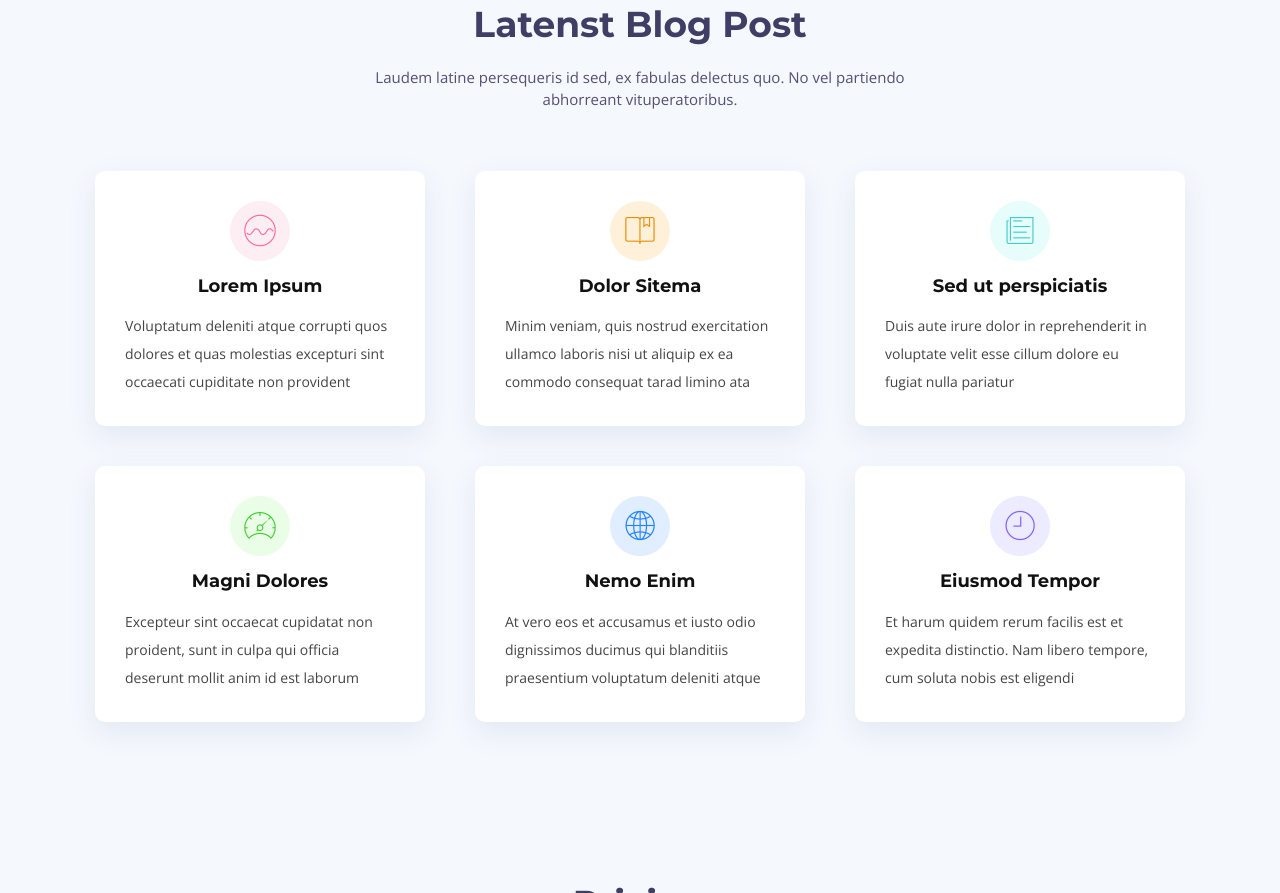
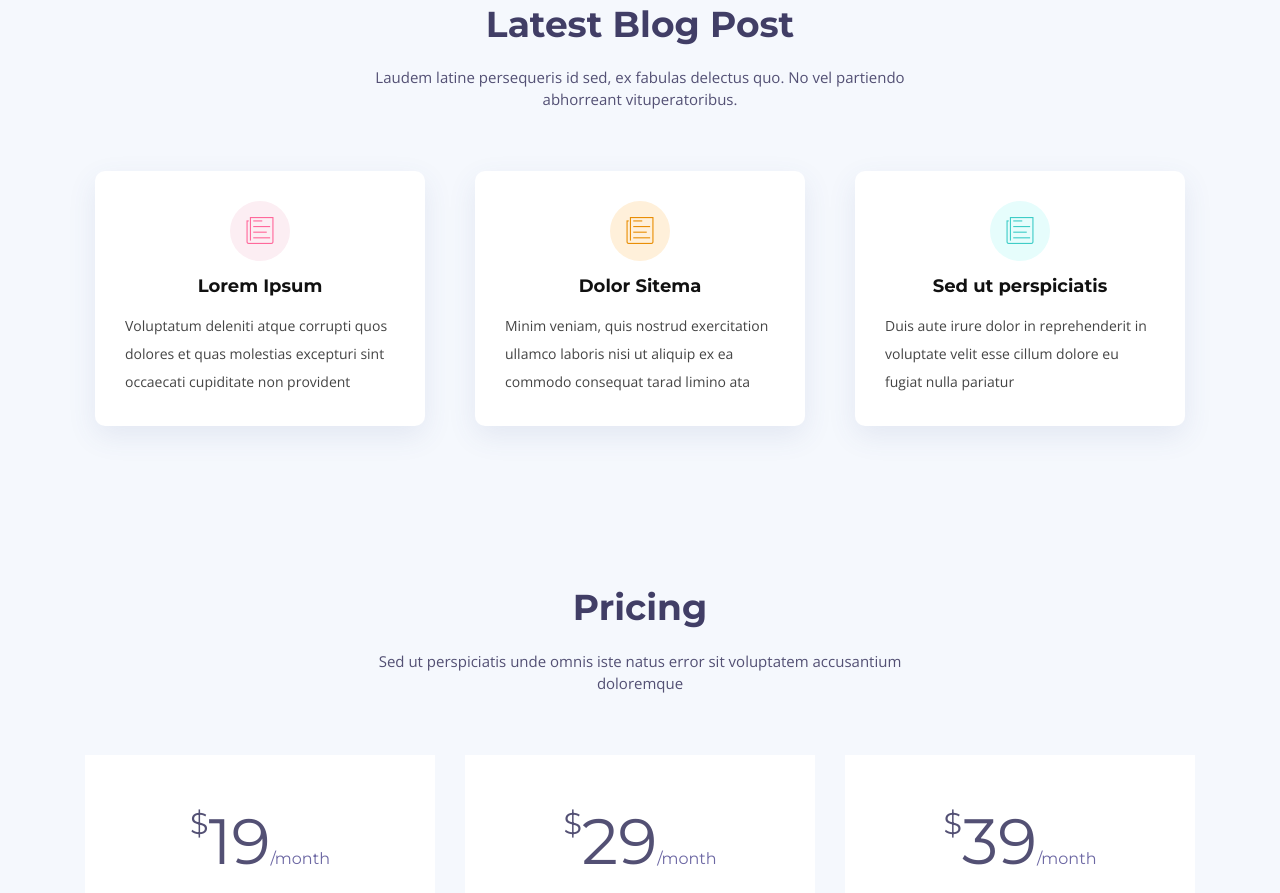
Before and after one commit to emdidar/careertalk, a plain HTML site: page index.html in a window 1280 px wide. Shown: the part 1907-2800 px from the top of the page. Drawn offline with nearby package versions, Linux system fonts and the light colour scheme; files whose address does not match are found by name.

Commit message:
logo size latest 3 blog

```diff
--- a/css/style.css
+++ b/css/style.css
@@ -158,7 +158,7 @@ h6 {
 --------------------------------------------------------------*/
 
 #header {
-  height: 110px;
+  height: 120px;
   transition: all 0.5s;
   z-index: 997;
   transition: all 0.5s;
@@ -173,7 +173,7 @@ h6 {
 
 #header.header-scrolled,
 #header.header-pages {
-  height: 70px;
+  height: 80px;/*70 old*/
   padding: 15px 0;
   background-color: #fff;
   box-shadow: 0px 0px 30px rgba(127, 137, 161, 0.3);
@@ -203,7 +203,7 @@ h6 {
 #header .logo img {
   padding: 0;
   margin: 2px 0;
-  max-height: 65px;
+  max-height: 80px;
 }
 
 .main-pages {
--- a/index.html
+++ b/index.html
@@ -231,7 +231,7 @@
       <div class="container">
 
         <header class="section-header">
-          <h3>Latenst Blog Post</h3>
+          <h3>Latest Blog Post</h3>
           <p>Laudem latine persequeris id sed, ex fabulas delectus quo. No vel partiendo abhorreant vituperatoribus.</p>
         </header>
 
@@ -239,14 +239,14 @@
 
           <div class="col-md-6 col-lg-4 wow bounceInUp" data-wow-duration="1.4s">
             <div class="box">
-              <div class="icon" style="background: #fceef3;"><i class="ion-ios-analytics-outline" style="color: #ff689b;"></i></div>
+              <div class="icon" style="background: #fceef3;"><i class="ion-ios-paper-outline" style="color: #ff689b;"></i></div>
               <h4 class="title"><a href="">Lorem Ipsum</a></h4>
               <p class="description">Voluptatum deleniti atque corrupti quos dolores et quas molestias excepturi sint occaecati cupiditate non provident</p>
             </div>
           </div>
           <div class="col-md-6 col-lg-4 wow bounceInUp" data-wow-duration="1.4s">
             <div class="box">
-              <div class="icon" style="background: #fff0da;"><i class="ion-ios-bookmarks-outline" style="color: #e98e06;"></i></div>
+              <div class="icon" style="background: #fff0da;"><i class="ion-ios-paper-outline" style="color: #e98e06;"></i></div>
               <h4 class="title"><a href="">Dolor Sitema</a></h4>
               <p class="description">Minim veniam, quis nostrud exercitation ullamco laboris nisi ut aliquip ex ea commodo consequat tarad limino ata</p>
             </div>
@@ -257,28 +257,6 @@
               <div class="icon" style="background: #e6fdfc;"><i class="ion-ios-paper-outline" style="color: #3fcdc7;"></i></div>
               <h4 class="title"><a href="">Sed ut perspiciatis</a></h4>
               <p class="description">Duis aute irure dolor in reprehenderit in voluptate velit esse cillum dolore eu fugiat nulla pariatur</p>
-            </div>
-          </div>
-          <div class="col-md-6 col-lg-4 wow bounceInUp" data-wow-delay="0.1s" data-wow-duration="1.4s">
-            <div class="box">
-              <div class="icon" style="background: #eafde7;"><i class="ion-ios-speedometer-outline" style="color:#41cf2e;"></i></div>
-              <h4 class="title"><a href="">Magni Dolores</a></h4>
-              <p class="description">Excepteur sint occaecat cupidatat non proident, sunt in culpa qui officia deserunt mollit anim id est laborum</p>
-            </div>
-          </div>
-
-          <div class="col-md-6 col-lg-4 wow bounceInUp" data-wow-delay="0.2s" data-wow-duration="1.4s">
-            <div class="box">
-              <div class="icon" style="background: #e1eeff;"><i class="ion-ios-world-outline" style="color: #2282ff;"></i></div>
-              <h4 class="title"><a href="">Nemo Enim</a></h4>
-              <p class="description">At vero eos et accusamus et iusto odio dignissimos ducimus qui blanditiis praesentium voluptatum deleniti atque</p>
-            </div>
-          </div>
-          <div class="col-md-6 col-lg-4 wow bounceInUp" data-wow-delay="0.2s" data-wow-duration="1.4s">
-            <div class="box">
-              <div class="icon" style="background: #ecebff;"><i class="ion-ios-clock-outline" style="color: #8660fe;"></i></div>
-              <h4 class="title"><a href="">Eiusmod Tempor</a></h4>
-              <p class="description">Et harum quidem rerum facilis est et expedita distinctio. Nam libero tempore, cum soluta nobis est eligendi</p>
             </div>
           </div>
 
@@ -536,7 +514,7 @@
                   <li class="list-group-item">Et perspiciatis suscipit</li>
                   <li class="list-group-item">24/7 Support System</li>
                 </ul>
-                <a href="#" class="btn">Choose Plan</a>
+                <a href="#" class="btn">Details</a>
               </div>
             </div>
           </div>
@@ -557,7 +535,7 @@
                   <li class="list-group-item">Et perspiciatis suscipit</li>
                   <li class="list-group-item">24/7 Support System</li>
                 </ul>
-                <a href="#" class="btn">Choose Plan</a>
+                <a href="#" class="btn">Details</a>
               </div>
             </div>
           </div>
@@ -578,7 +556,7 @@
                   <li class="list-group-item">Et perspiciatis suscipit</li>
                   <li class="list-group-item">24/7 Support System</li>
                 </ul>
-                <a href="#" class="btn">Choose Plan</a>
+                <a href="#" class="btn">Details</a>
               </div>
             </div>
           </div>
```
